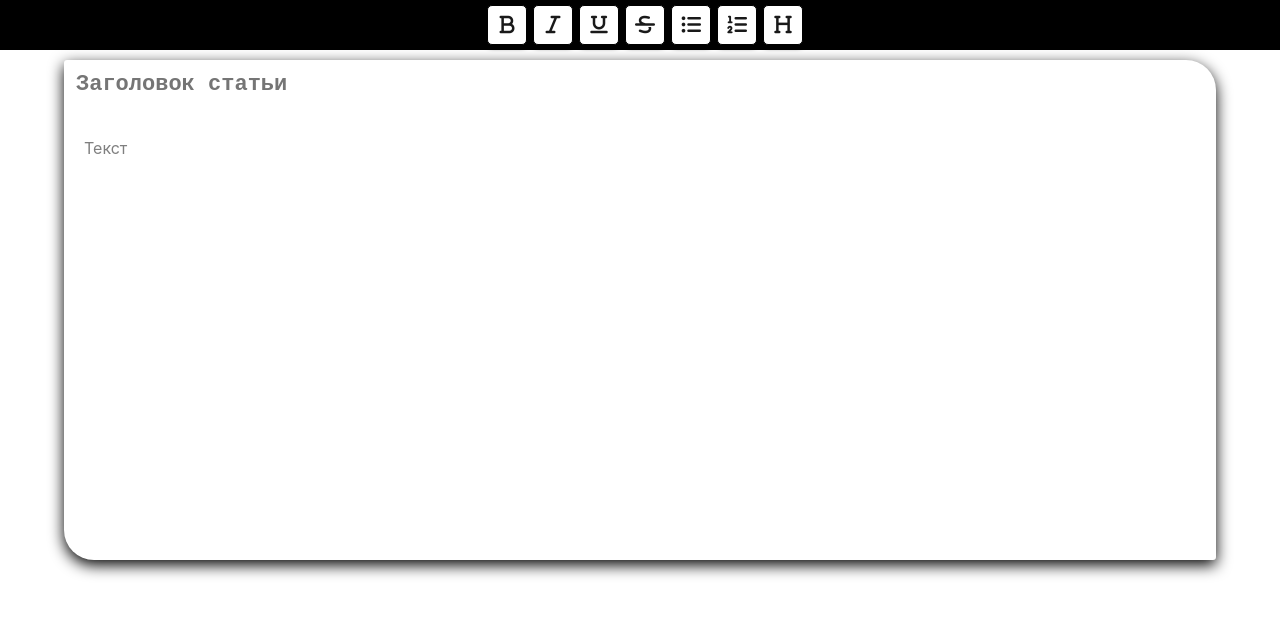
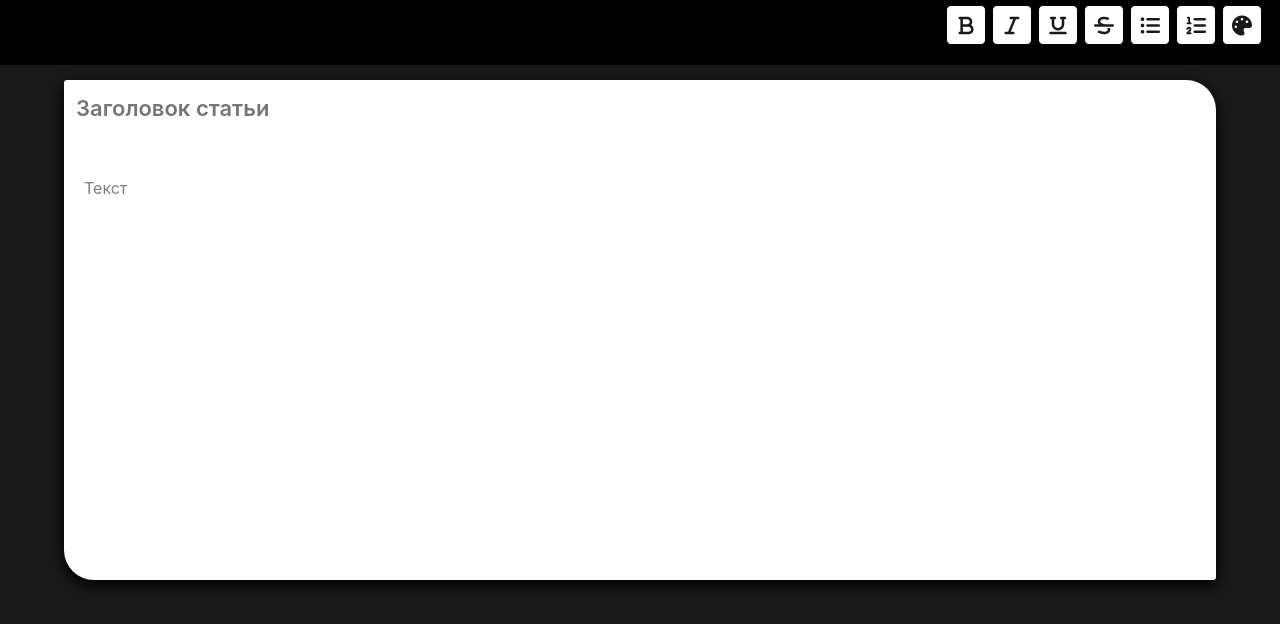
Before and after one commit to Tobias-Bot/may_articles, a React (Create React App) app: page /#/write in a window 1280 px wide. Shown: the top 624 px of the page. Built offline with nearby package versions, Linux system fonts and the light colour scheme.

Commit message:
Added progressbar and new tools for writing

```diff
--- a/public/index.html
+++ b/public/index.html
@@ -24,6 +24,14 @@
       work correctly both with client-side routing and a non-root public URL.
       Learn how to configure a non-root public URL by running `npm run build`.
     -->
+
+    <link
+      rel="stylesheet"
+      href="https://stackpath.bootstrapcdn.com/bootstrap/4.5.0/css/bootstrap.min.css"
+      integrity="sha384-9aIt2nRpC12Uk9gS9baDl411NQApFmC26EwAOH8WgZl5MYYxFfc+NcPb1dKGj7Sk"
+      crossorigin="anonymous"
+    />
+
     <title>Май-статья</title>
   </head>
   <body>
@@ -40,6 +48,23 @@
       To create a production bundle, use `npm run build` or `yarn build`.
     -->
 
+    <!-- JS, Popper.js, and jQuery -->
+    <script
+      src="https://code.jquery.com/jquery-3.5.1.slim.min.js"
+      integrity="sha384-DfXdz2htPH0lsSSs5nCTpuj/zy4C+OGpamoFVy38MVBnE+IbbVYUew+OrCXaRkfj"
+      crossorigin="anonymous"
+    ></script>
+    <script
+      src="https://cdn.jsdelivr.net/npm/popper.js@1.16.0/dist/umd/popper.min.js"
+      integrity="sha384-Q6E9RHvbIyZFJoft+2mJbHaEWldlvI9IOYy5n3zV9zzTtmI3UksdQRVvoxMfooAo"
+      crossorigin="anonymous"
+    ></script>
+    <script
+      src="https://stackpath.bootstrapcdn.com/bootstrap/4.5.0/js/bootstrap.min.js"
+      integrity="sha384-OgVRvuATP1z7JjHLkuOU7Xw704+h835Lr+6QL9UvYjZE3Ipu6Tp75j7Bh/kR0JKI"
+      crossorigin="anonymous"
+    ></script>
+
     <script
       src="https://kit.fontawesome.com/a2d392dc2d.js"
       crossorigin="anonymous"
--- a/src/App.css
+++ b/src/App.css
@@ -1,2 +1,7 @@
-.App {
+body {
+  padding-bottom: 20px;
+  -webkit-overflow-scrolling: touch;
+  overflow: hidden;
+  overflow-y: scroll;
+  background-color: rgba(0, 0, 0, 0.9);
 }
--- a/src/components/article_page.js
+++ b/src/components/article_page.js
@@ -12,7 +12,10 @@ class ArticlePage extends React.Component {
     super(props);
     this.state = {};
 
+    this.TextRef = React.createRef();
+
     this.DeleteStyles = this.DeleteStyles.bind(this);
+    this.setProgress = this.setProgress.bind(this);
   }
 
   componentDidMount() {}
@@ -25,9 +28,17 @@ class ArticlePage extends React.Component {
     document.execCommand("insertText", false, text);
   }
 
+  setProgress() {
+    let text = this.TextRef.current.innerText;
+    let len = text.length;
+
+    this.props.onProgress(len);
+  }
+
   render() {
     return (
-      <div className="ArticlePage">
+      <div>
+        <div className="ArticlePage" style={{backgroundColor: this.props.color}}>
           <textarea
             type="text"
             className="ArticlePageTitle"
@@ -38,8 +49,11 @@ class ArticlePage extends React.Component {
             className="ArticlePageText"
             contentEditable="true"
             placeholder="Текст"
+            ref={this.TextRef}
             onPaste={this.DeleteStyles}
+            onInput={this.setProgress}
           ></div>
+        </div>
       </div>
     );
   }
--- a/src/components/write.js
+++ b/src/components/write.js
@@ -8,19 +8,31 @@ import React from "react";
 import ArticlePage from "./article_page";
 
 import "../styles/WriteArticle.css";
+import colors from "../data/color";
 
 class WriteArticle extends React.Component {
   constructor(props) {
     super(props);
-    this.state = {};
+    this.state = {
+      progress: 0,
+      articleColor: "white",
+    };
 
-    this.createNewArticle = this.createNewArticle.bind(this);
+    this.maxLetters = 3600;
+
+    this.setProgress = this.setProgress.bind(this);
     this.StyleText = this.StyleText.bind(this);
+    this.getColorBlocks = this.getColorBlocks.bind(this);
+    this.setArticleColor = this.setArticleColor.bind(this);
   }
 
   componentDidMount() {}
 
-  createNewArticle() {}
+  setProgress(len) {
+    let progress = (len * 100) / this.maxLetters;
+
+    this.setState({ progress });
+  }
 
   StyleText(style) {
     if (style === "heading") {
@@ -28,9 +40,59 @@ class WriteArticle extends React.Component {
     } else document.execCommand(style, false, null);
   }
 
+  getColorBlocks() {
+    let response = [];
+
+    response = colors.map((color, i) => {
+      return (
+        <div
+          className="colorBlock"
+          style={{ backgroundColor: color }}
+          key={i}
+          onClick={this.setArticleColor.bind(this, color)}
+        ></div>
+      );
+    });
+
+    return response;
+  }
+
+  setArticleColor(articleColor) {
+    this.setState({ articleColor });
+  }
+
   render() {
+    let colors = this.getColorBlocks();
+
     return (
       <div>
+        <div
+          className="modal fade"
+          id="colorsModal"
+          tabIndex="-1"
+          role="dialog"
+          aria-hidden="true"
+        >
+          <div className="modal-dialog">
+            <div className="modal-content">
+              <div className="modal-header">
+                <h5 className="modal-title">
+                  Цвет статьи
+                </h5>
+                <button
+                  type="button"
+                  className="close"
+                  data-dismiss="modal"
+                  aria-label="Close"
+                >
+                  <span aria-hidden="true">&times;</span>
+                </button>
+              </div>
+              <div className="modal-body" style={{textAlign: "center"}}>{colors}</div>
+            </div>
+          </div>
+        </div>
+
         <div className="Header">
           <button
             className="HeaderBtn"
@@ -68,14 +130,39 @@ class WriteArticle extends React.Component {
           >
             <i className="fas fa-list-ol"></i>
           </button>
-          <button
+          {/* <button
             className="HeaderBtn"
-            onClick={this.StyleText.bind(this, "heading")}
+            onClick={() => document.execCommand("fontSize", false, "5")}
           >
             <i className="fas fa-heading"></i>
           </button>
+          <button
+            className="HeaderBtn"
+            onClick={() => document.execCommand("fontSize", false, "3")}
+          >
+            <i className="fas fa-marker"></i>
+          </button> */}
+          <button
+            className="HeaderBtn"
+            data-toggle="modal"
+            data-target="#colorsModal"
+          >
+            <i className="fas fa-palette"></i>
+          </button>
         </div>
-        <ArticlePage />
+
+        <div className="progress progressBar">
+          <div
+            className="progress-bar bg-info progress-bar-striped progress-bar-animated"
+            role="progressbar"
+            style={{ width: this.state.progress + "%" }}
+          ></div>
+        </div>
+
+        <ArticlePage
+          color={this.state.articleColor}
+          onProgress={this.setProgress}
+        />
       </div>
     );
   }
--- /dev/null
+++ b/src/data/color.js
@@ -0,0 +1,28 @@
+const colors = [
+    "#FFA69E",
+    "#74F2CE",
+    "#7EE8FA",
+    "#E899DC",
+    "#FFAC81",
+    "#F7B42C",
+    "#ABE9CD",
+    "#F8CEEC",
+    "#B0F3F1",
+    "#DAD2F3",
+    "#F3E6E8",
+    "#D5FEFD",
+    "#DCF8EF",
+    "#7DDFF8",
+    "#B9D1EB",
+    "#A1BAFE",
+    "#E1D4E6",
+    "#FFA69E",
+    "#00BFB2",
+    "#FF4081",
+    "#A29BFE",
+    "#7ED6DF",
+    "#48DBFB",
+    "#FF6B6B",
+  ];
+
+  export default colors;
--- a/src/styles/WriteArticle.css
+++ b/src/styles/WriteArticle.css
@@ -1,9 +1,11 @@
 .Header {
-  position: relative;
+  position: fixed;
+  z-index: 1;
   width: 100%;
+  height: 55px;
   top: 0;
-  text-align: center;
-  padding: 5px;
+  text-align: right;
+  padding: 5px 15px 0 15px;
   background-color: black;
 }
 
@@ -22,7 +24,9 @@
   background-color: white;
   outline: none;
 }
-.HeaderBtn:hover {
+.HeaderBtn:hover,
+.HeaderBtn:focus {
+  cursor: pointer;
   background-color: black;
   color: white;
   outline: none;
@@ -34,7 +38,7 @@
   transform: translateX(-50%);
   width: 90%;
   min-height: 500px;
-  margin-top: 10px;
+  margin-top: 80px;
   border-radius: 3px 30px 3px 30px;
   box-shadow: 0px 5px 15px black;
   background-color: white;
@@ -50,6 +54,7 @@
   border: none;
   resize: none;
   outline: none;
+  background-color: rgba(0, 0, 0, 0);
 }
 
 .ArticlePageText {
@@ -71,3 +76,28 @@
 .ArticlePageText[placeholder]:empty:focus:before {
   content: "";
 }
+
+.progressBar {
+  position: fixed;
+  top: 50px;
+  z-index: 1;
+  width: 100%;
+  height: 10px;
+  margin-top: 5px;
+  border-radius: 0px;
+  background-color: black;
+}
+
+.colorBlock {
+  position: relative;
+  display: inline-block;
+  width: 50px;
+  height: 50px;
+  margin: 1px 3px;
+  border-radius: 3px;
+  transition: 0.1s all;
+}
+.colorBlock:hover {
+  cursor: pointer;
+  border: 5px solid rgba(0, 0, 0, 0.2);
+}
```
Also changed, not shown: 1 other file (tests, documents, lock files or other folders). Lines whose indentation alone changed are shown as unchanged.
